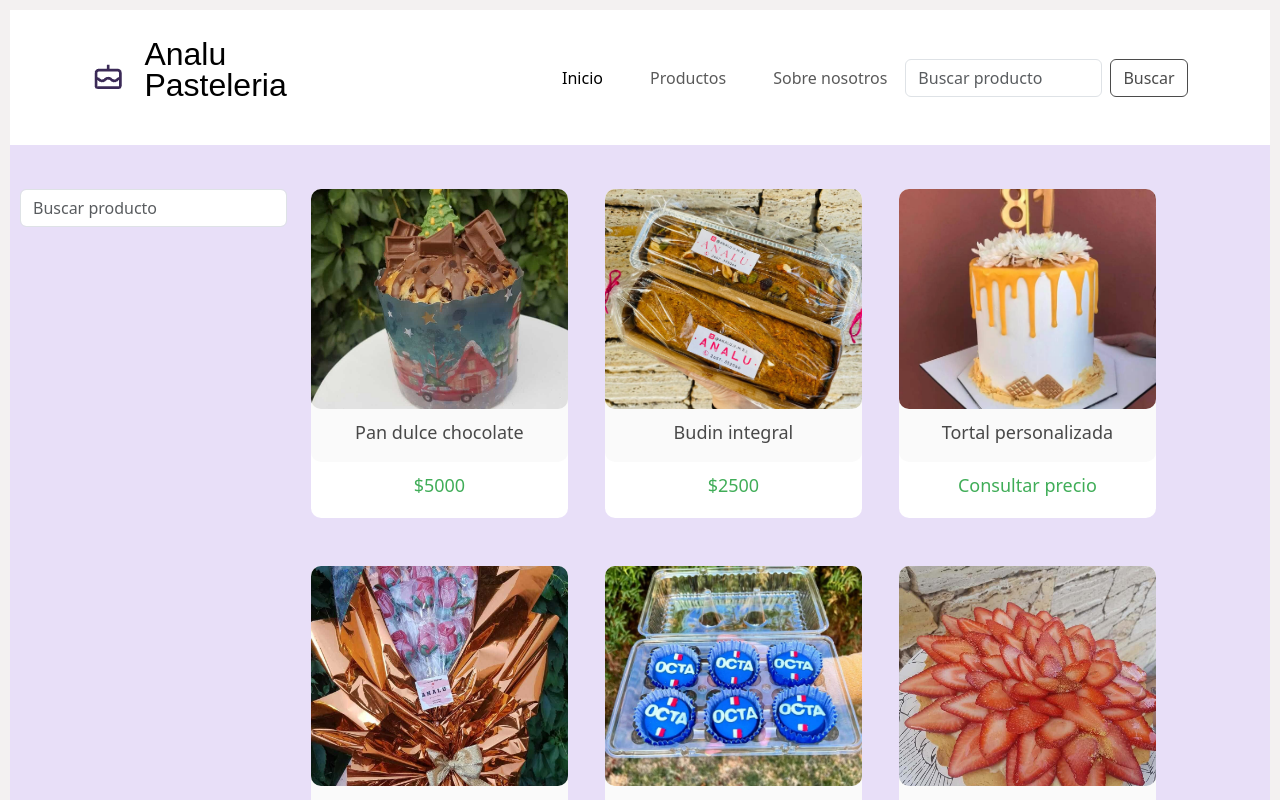
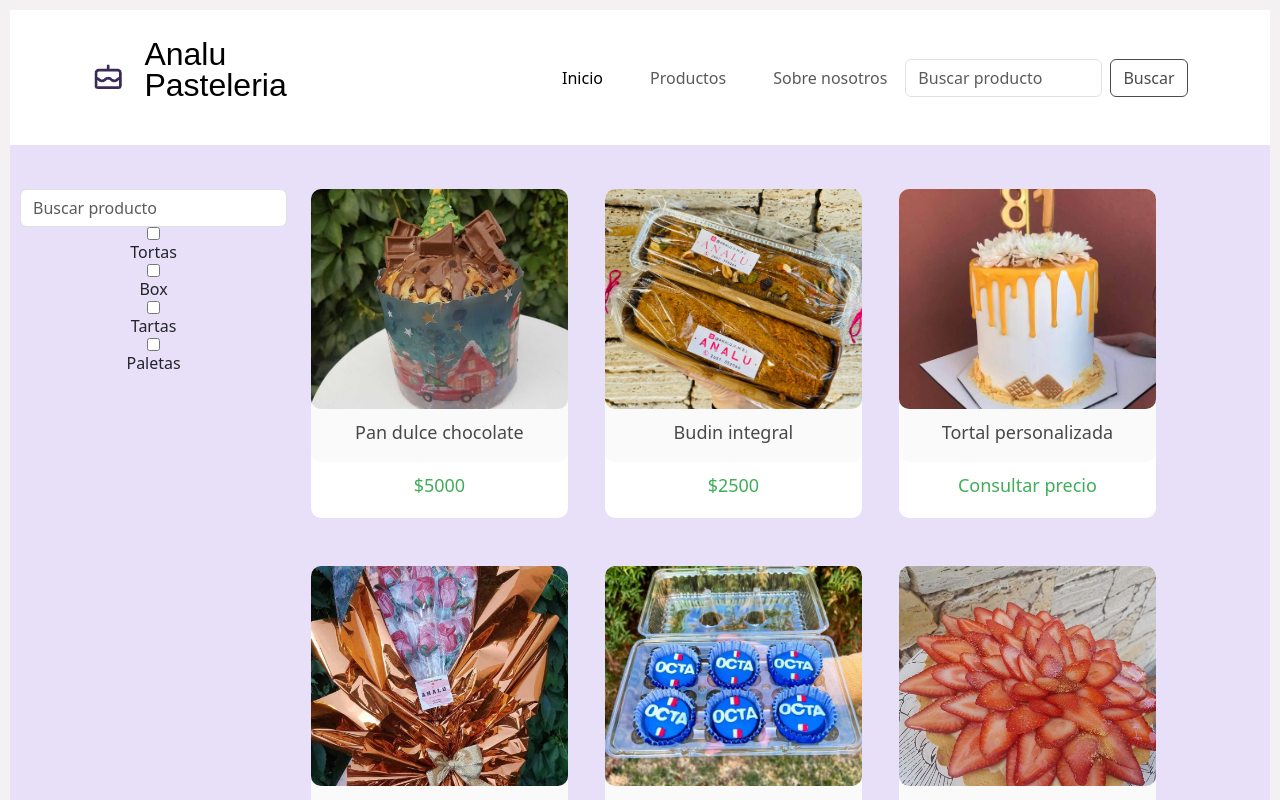
Before and after one commit to facundobrunetti99/WebAnalu, a React (Vite) app: page /products in a window 1280 px wide. Shown: the top 800 px of the page. Built offline with nearby package versions, Linux system fonts and the light colour scheme; a web font is replaced by a local one.

Commit message:
added component bar-search

```diff
--- /dev/null
+++ b/src/component/searchBar/SearchBar.css
@@ -0,0 +1,12 @@
+.button-search{
+    margin-left: 10px;
+}
+.conteiner-checkbox{
+    display: flex;
+    flex-direction: column;
+    text-align: center;
+}
+.search-bar{
+    width: 22%;
+    margin-top: 44px;
+}
--- /dev/null
+++ b/src/component/searchBar/SearchBar.jsx
@@ -0,0 +1,46 @@
+import React from 'react'
+import "../searchBar/SearchBar.css"
+const SearchBar = () => {
+  return (
+    <div className="search-bar">
+    <div className="button-search">
+      <div className="conteiner-checkbox">
+      <input
+        class="form-control me-2 "
+        type="search"
+        placeholder="Buscar producto"
+        aria-label="Search"
+      ></input>
+
+      <input
+        className="input-check-box"
+        type="checkbox"
+        id="tortas"
+      ></input>
+      <label htmlFor="">Tortas</label>
+      <input
+        className="input-check-box"
+        type="checkbox"
+        id="box"
+      ></input>
+      <label htmlFor="">Box</label>
+      <input
+        className="input-check-box"
+        type="checkbox"
+        id="Tartas"
+      ></input>
+      <label htmlFor="">Tartas</label>
+      <input
+        className="input-check-box"
+        type="checkbox"
+        id="paletas"
+      ></input>
+      <label htmlFor="">Paletas</label>
+      </div>
+
+    </div>
+  </div>
+  )
+}
+
+export default SearchBar
--- a/src/page/Product/Product.css
+++ b/src/page/Product/Product.css
@@ -14,3 +14,8 @@
 .button-search{
     margin-left: 10px;
 }
+.conteiner-checkbox{
+    display: flex;
+    flex-direction: column;
+    text-align: center;
+}
--- a/src/page/Product/Product.jsx
+++ b/src/page/Product/Product.jsx
@@ -1,76 +1,44 @@
-import React from 'react'
-import "../Product/Product.css"
-import ProductItem from '../../component/product/ProductItem'
-import img1 from "../../assets/img/img1.jpeg"
-import img2 from "../../assets/img/img13.jpg"
-import img3 from "../../assets/img/img3.jpeg"
-import img4 from "../../assets/img/img4.jpeg"
-import img5 from "../../assets/img/img5.jpeg"
-import img6 from "../../assets/img/img6.jpeg"
-import img7 from "../../assets/img/img7.jpeg"
-import img8 from "../../assets/img/img8.jpeg"
-import img9 from "../../assets/img/img9.jpeg"
-const products=[
-
-  {name:"Pan dulce chocolate",
-   price:"$5000",
-   img:img1
-  },
-  {name:"Budin integral ",
-    price:"$2500",
-    img:img2},
-  {name:"Tortal personalizada",
-    price:"Consultar precio ",
-    img:img3},
-  {name:"Ramo de flores",
-    price:"$700 c/u",
-    img:img4},
-  {name:"Box de alfajores ",
-    price:"$900 c/u",
-    img:img5},
-  {name:"Tarta frutal",
-    price:"$15000",
-    img:img6},
-  {name:"Torta matilda",
-    price:"$16000",
-    img:img7},
-  {name:"Lemon pie",
-    price:"$12000",
-    img:img8},
-  {name:"Box paletas de chocolates",
-    price:"$600 c/u",
-    img:img9}
-]
+import React from "react";
+import "../Product/Product.css";
+import ProductItem from "../../component/product/ProductItem";
+import img1 from "../../assets/img/img1.jpeg";
+import img2 from "../../assets/img/img13.jpg";
+import img3 from "../../assets/img/img3.jpeg";
+import img4 from "../../assets/img/img4.jpeg";
+import img5 from "../../assets/img/img5.jpeg";
+import img6 from "../../assets/img/img6.jpeg";
+import img7 from "../../assets/img/img7.jpeg";
+import img8 from "../../assets/img/img8.jpeg";
+import img9 from "../../assets/img/img9.jpeg";
+import SearchBar from "../../component/searchBar/SearchBar";
+const products = [
+  { name: "Pan dulce chocolate", price: "$5000", img: img1 },
+  { name: "Budin integral ", price: "$2500", img: img2 },
+  { name: "Tortal personalizada", price: "Consultar precio ", img: img3 },
+  { name: "Ramo de flores", price: "$700 c/u", img: img4 },
+  { name: "Box de alfajores ", price: "$900 c/u", img: img5 },
+  { name: "Tarta frutal", price: "$15000", img: img6 },
+  { name: "Torta matilda", price: "$16000", img: img7 },
+  { name: "Lemon pie", price: "$12000", img: img8 },
+  { name: "Box paletas de chocolates", price: "$600 c/u", img: img9 },
+];
 
 const Product = () => {
+  return (
+    <div className="main-conteiner-product conteiner">
+        <SearchBar></SearchBar>
+      <div className="conteiner-list-products row">
+        {products.map((product) => (
+          <ProductItem
+            title={product.name}
+            price={product.price}
+            img={product.img}
+          >
+          </ProductItem>
+        ))}
+      </div>
+    </div>
+  );
+};
 
-  return (
-    <div className='main-conteiner-product conteiner'>
-    <div className="search-bar">
-    <div className='button-search'>
-    <input
-
-    class="form-control me-2 "
-    type="search"
-    placeholder="Buscar producto"
-    aria-label="Search"
-    ></input>
-
-
-    </div>
-    </div>
-    <div className="conteiner-list-products row">
-    {
-      products.map((product) =>(
-          <ProductItem title={product.name} price={product.price} img={product.img}> </ProductItem>
-
-      ))
-    }
-
-    </div>
-
-    </div>
-  )
-}
-
-export default Product
+export default Product;
```
